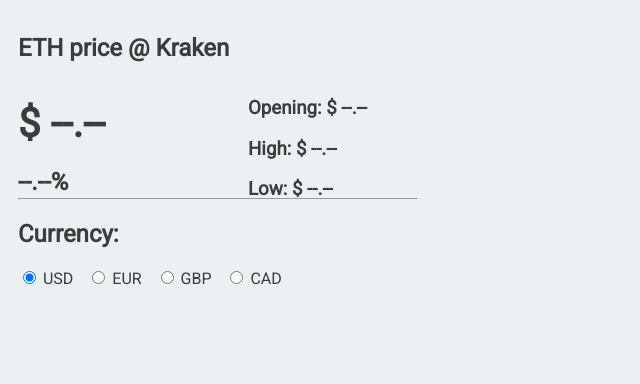
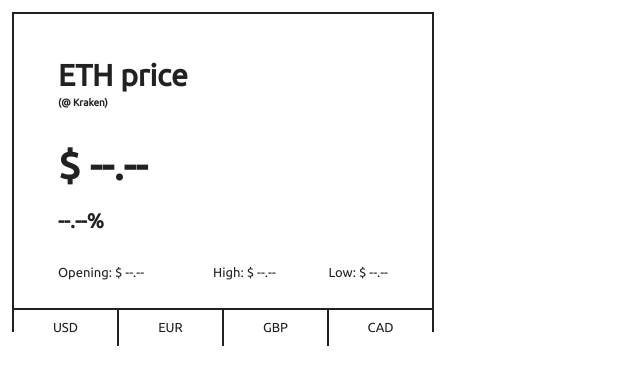
Before and after one commit to raulmarcosl/eth-ticker, a browser extension: page src/browser_action/browser_action.html in a window 1280 px wide. Shown: the whole page, without its empty margins (0-640 px from the left). Drawn offline with Linux system fonts and the light colour scheme.

Commit message:
Implement redesign

```diff
--- a/src/browser_action/browser_action.css
+++ b/src/browser_action/browser_action.css
@@ -1,39 +1,94 @@
 body {
-  font-family: 'Roboto', sans-serif;
-  background-color: #ECF0F1;
-  color: #3C3C3D;
+  font-family: 'Ubuntu', sans-serif;
+  background-color: #FFF;
+  color: #212121;
+  border: 2px solid #212121;
+  margin: 12px;
+  width: 418px;
+  height: 316px;
+}
+
+.container {
+  margin: 44px 44px 16px;
 }
 
 .title {
-  font-size: 24px;
+  font-size: 30px;
+}
+
+.subtitle {
+  margin-top: -16px;
+  font-size: 10px;
+}
+
+.price-container {
+  padding-top: 2px;
 }
 
 .price {
   font-size: 40px;
 }
 
-.container {
-  padding: 10px;
-  height: 200px;
-  width: 400px;
+.percentage {
+  font-size: 20px;
 }
 
-.price-container {
-  float: left;
-  width: 230px;
-  height: 120px;
+.extra-info {
+  font-size: 13px;
+  width: 100%;
+  position: relative;
+  display: inline-block;
 }
 
-.extra-info-container {
-  float: right;
-  width: 170px;
-  height: 120px;
+.extra-info-left {
+  float: left;
+  width: 33%;
 }
 
-.options-form {
-  margin-bottom: 20px;
+.extra-info-center {
+  float: center;
+  width: 33%;
+  text-align: right;
+}
+
+.extra-info-right {
+  float: right;
+  width: 33%;
+  text-align: right;
+}
+
+.options-container {
+  width: 100%;
+  position: relative;
+  display: inline-block;
+}
+
+.input-container {
+  width: 103px;
+  height: 26px;
+  float: left;
+  text-align: center;
+  background-color: #FFF;
+}
+
+input[type="radio"] {
+  display: none;
 }
 
 label {
-  margin-right: 10px;
+  padding-top: 10px;
+  width: 100%;
+  height: 100%;
+  font-size: 13px;
+  display: block;
+  border-top: 2px solid #212121;
 }
+
+.border {
+  border-right: 2px solid #212121;
+}
+
+input[type="radio"]:checked + label {
+  background-color: #000;
+  color: #FFF;
+}
--- a/src/browser_action/browser_action.html
+++ b/src/browser_action/browser_action.html
@@ -1,45 +1,50 @@
 <!doctype html>
 <head>
-  <link href="https://fonts.googleapis.com/css?family=Roboto" rel="stylesheet">
+  <link href="https://fonts.googleapis.com/css?family=Ubuntu" rel="stylesheet">
   <link rel="stylesheet" href="browser_action.css"></link>
 </head>
 <body>
   <div class="container">
-    <h1 class="title">ETH price @ Kraken</h1>
+    <h1 class="title">ETH price</h1>
+    <h4 class="subtitle">(@ Kraken)</h4>
     <div class="price-container">
-      <h1><span class="price">$ --.--</span></h1>
-      <h2><span class="percentage">--.--%</span></h2>
+      <h2><span class="price">$ --.--</span></h2>
+      <h3><span class="percentage">--.--%</span></h3>
     </div>
-    <div class="extra-info-container">
-      <h3>Opening: <span class="opening">$ --.--</span></h2>
-      <h3>High: <span class="high">$ --.--</span></h2>
-      <h3>Low: <span class="low">$ --.--</span></h2>
+    <div class="extra-info">
+      <p class="extra-info extra-info-left">
+        Opening: <span class="opening">$ --.--</span>
+      </p>
+      <p class="extra-info extra-info-center">
+        High: <span class="high">$ --.--</span>
+      </p>
+      <p class="extra-info extra-info-right">
+        Low: <span class="low">$ --.--</span>
+      </p>
+    </div>
   </div>
   <div class="options-container">
-      <hr>
-      <h2 class="options-title">Currency:</h2>
     <form class="options-form">
-        <label>
-          <input type="radio" name="currency" value="USD">
-          USD
-        </label>
-        <label>
-          <input type="radio" name="currency" value="EUR">
-          EUR
-        </label>
-        <label>
-          <input type="radio" name="currency" value="GBP">
-          GBP
-        </label>
-        <label>
-          <input type="radio" name="currency" value="CAD">
-          CAD
-        </label>
+      <div class="input-container border">
+        <input type="radio" name="currency" value="usd">
+        <label class="border" for="usd"> USD</label>
+      </div>
+      <div class="input-container border">
+        <input type="radio" name="currency" value="eur">
+        <label class="border" for="eur">EUR</label>
+      </div>
+      <div class="input-container border">
+        <input type="radio" name="currency" value="gbp">
+        <label class="border" for="gbp">GBP</label>
+      </div>
+      <div class="input-container">
+        <input type="radio" name="currency" value="cad">
+        <label for="cad">CAD</label>
+      </div>
     </form>
   </div>
 
   <script type="text/javascript" src="../../js/jquery-3.1.1.slim.min.js"></script>
   <script type="text/javascript" src="browser_action.js"></script>
-  </div>
 </body>
 </html>
--- a/src/browser_action/browser_action.js
+++ b/src/browser_action/browser_action.js
@@ -28,7 +28,8 @@
 
     registerListeners: function () {
       var self = this;
-      $('.options-form input').on('change', function() {
+      $('.options-form .input-container').on('click', function() {
+        $(this).find('input').prop("checked", true);
         localStorage['currency'] = $('input[name=currency]:checked').val();
         self.resetCurrentVals();
         self.handleSingleRequest();
```
Lines whose indentation alone changed are shown as unchanged.
